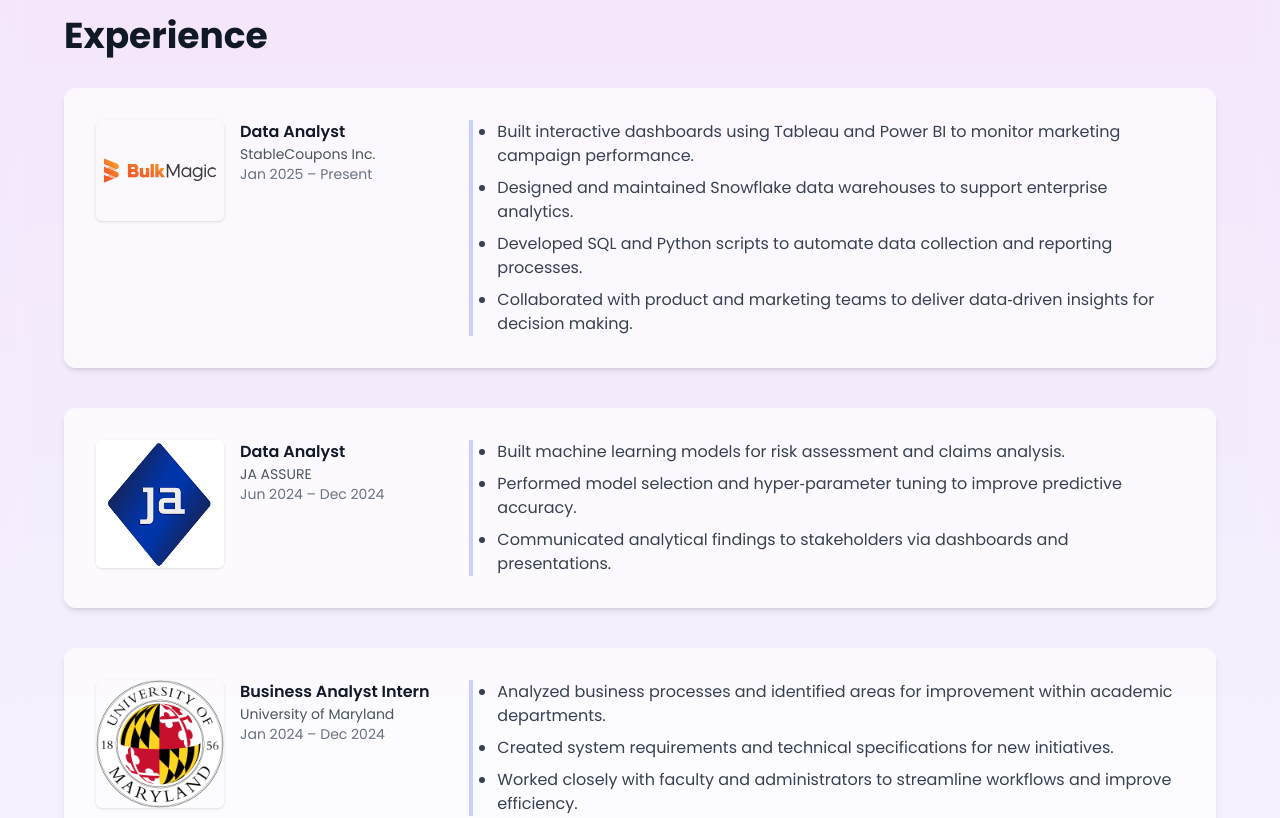
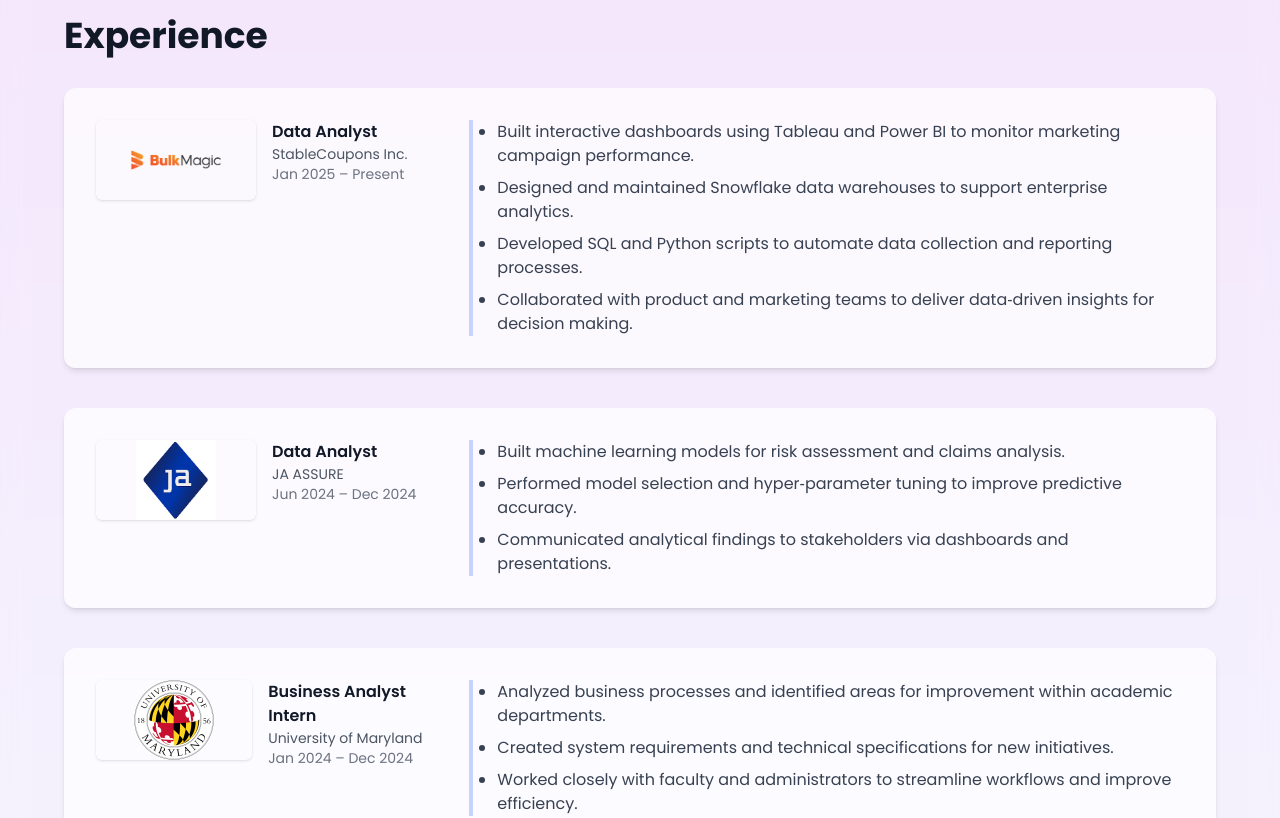
Before and after one commit to Nishok2002/portfolio-website, a Next.js app: page / in a window 1280 px wide. Shown: the part 1400-2218 px from the top of the page. Built offline with nearby package versions, Linux system fonts and the light colour scheme.

Commit message:
Enlarge experience logos for improved alignment

```diff
--- a/components/Experience.tsx
+++ b/components/Experience.tsx
@@ -40,9 +40,9 @@ const Experience = () => {
                   <Image
                     src={exp.logo}
                     alt={`${exp.company} logo`}
-                    width={128}
-                    height={72}
-                    className="h-18 w-32 rounded-md object-contain shadow"
+                    width={160}
+                    height={80}
+                    className="h-20 w-40 rounded-md object-contain shadow"
                   />
                 ) : null}
                 <div>
```
